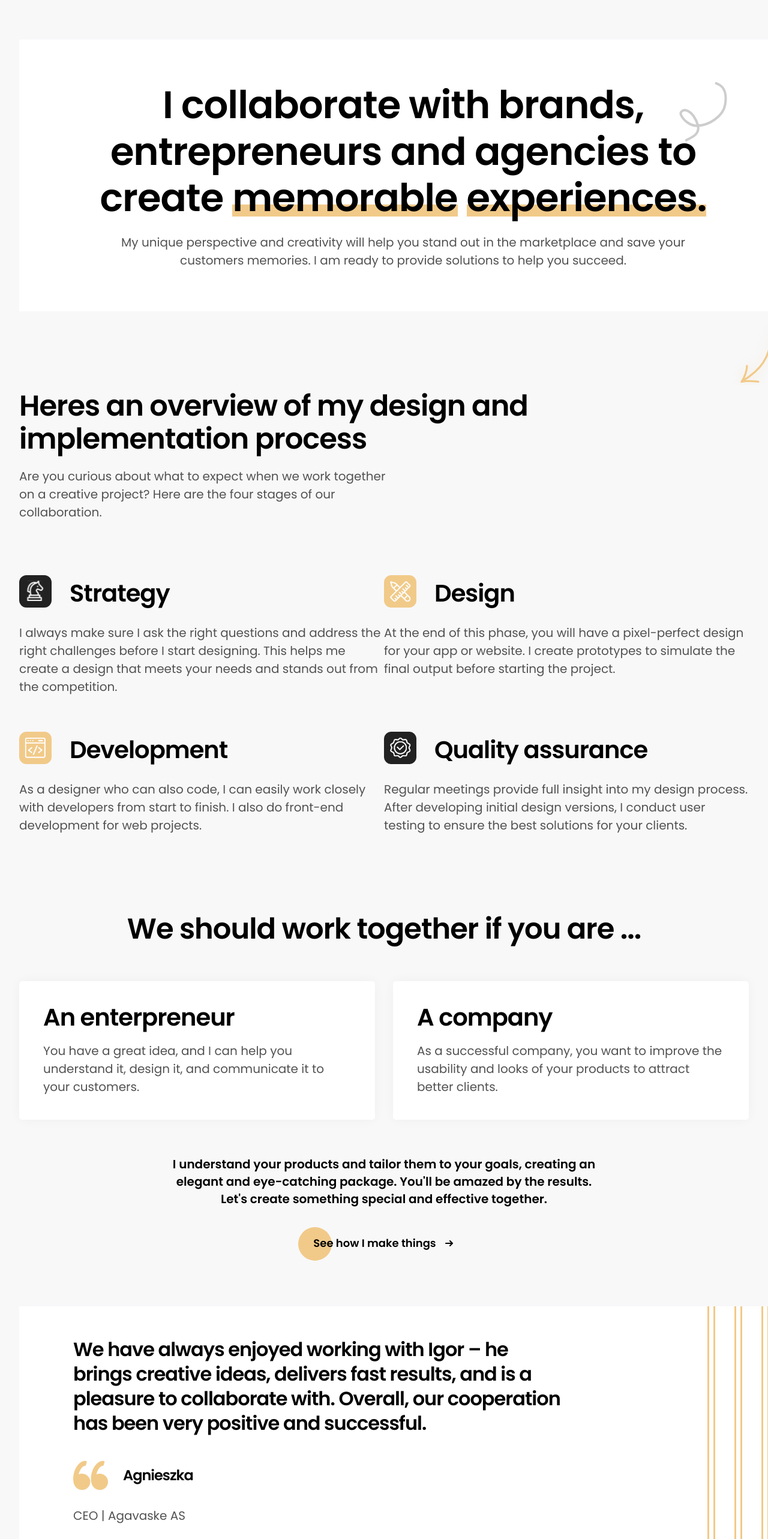
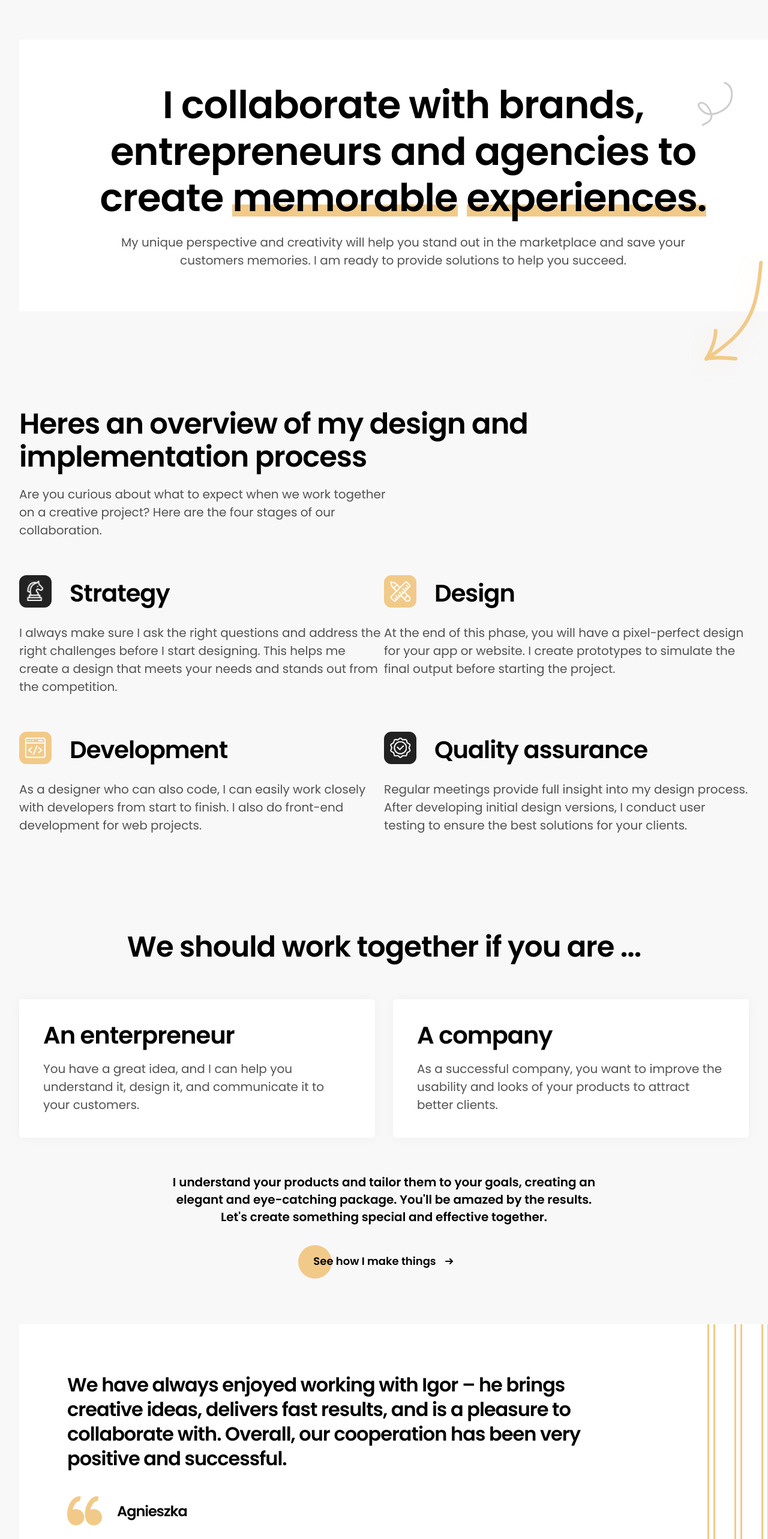
Before and after one commit to IgorSwatowski/igorswatowski.com, a Next.js app: page / in a window 1280 px wide. Shown: the part 968-3534 px from the top of the page at 60% size. Built offline with nearby package versions, Linux system fonts and the light colour scheme.

Commit message:
General fixes

```diff
--- a/src/i18n/locales/pl.ts
+++ b/src/i18n/locales/pl.ts
@@ -58,11 +58,11 @@ const pl = {
   ctaFirstText:
     'Możesz dotrzeć do swoich wymarzonych klientów online. Stwórzmy razem zwycięską stronę internetową i osiągnijmy Twoje cele. To jest możliwe i w Twoim zasięgu.',
   ctaSecondText: 'Zróbmy to!',
-  meetIgor: 'Poznaj Igora - osobę stojącą za marką',
+  meetIgor: 'Unikalne projekty stron internetowych dla Twojej firmy.',
   meetIgorTextFirst:
-    'Cześć, jestem Igor Swatowski, Web Designer i FrontEnd Developer, który wykorzystuje najpopularniejsze technologie i narzędzia projektowe.',
+    'Cześć, jestem Igor Swatowski, FrontEnd Developer & Web Designer, który korzysta z najpopularniejszych technologii i narzędzi projektowych.',
   meetIgorTextSecond:
-    'Jestem pasjonatem pomagania kreatywnym profesjonalistom w ulepszaniu ich stron internetowych i procesów pracy oraz zwiększaniu ich wartości i sukcesu.',
+    'Moim celem jest pomaganie kreatywnym profesjonalistom w ulepszaniu ich stron internetowych i procesów pracy, a także zwiększanie ich wartości i sukcesu. Jako FrontEnd Developer & Web Designer zawsze szukam nowych sposobów na tworzenie atrakcyjnych, funkcjonalnych i responsywnych stron internetowych, które pomogą moim klientom w osiągnięciu sukcesu w dzisiejszym wirtualnym świecie.',
   meetIgorBtn: 'Poznaj mnie bliżej',
   ctaSecondFirstText:
     'Podziel się ze mną swoimi pomysłami, a ja stworzę dla Ciebie stronę internetową, która będzie znacznie bardziej wydajna i skuteczna.',
--- a/src/pages/index.tsx
+++ b/src/pages/index.tsx
@@ -62,7 +62,7 @@ export default function Home() {
       <section className="collaborate container-box">
         <div className="collaborate-wrapper">
           <div className="collaborate-wrapper-lines-img">
-            <Image loading="lazy" src={LinesSvg} alt="" width={100} height={100} />
+            <Image loading="lazy" src={LinesSvg} alt="" />
           </div>
           <h2 className="collaborate-wrapper-heading heading-big" data-aos="fade-up">
             {t.collaborate}
@@ -77,7 +77,7 @@ export default function Home() {
             {t.collaborateTextMain}
           </p>
           <div className="collaborate-wrapper-arrow-img">
-            <Image loading="lazy" src={ArrowDownSvg} alt="" width={100} height={100} />
+            <Image loading="lazy" src={ArrowDownSvg} alt="" />
           </div>
         </div>
       </section>
--- a/src/styles/views/home/_collaborate.scss
+++ b/src/styles/views/home/_collaborate.scss
@@ -9,6 +9,7 @@
   margin: 0 auto;
   width: 100%;
   margin-top: 8rem;
+  margin-bottom: 8rem;
 
   @include respond(phone) {
     width: unset;
--- a/src/styles/views/home/_cta.scss
+++ b/src/styles/views/home/_cta.scss
@@ -2,7 +2,8 @@
 @import '../../abstracts/variables';
 
 .cta {
-  margin-top: 10rem;
+  margin-top: 8rem;
+  margin-bottom: 8rem;
   background-color: var(--gray);
   &-wrapper {
     display: flex;
@@ -12,7 +13,7 @@
     margin: 0 auto;
     width: 100%;
     position: relative;
-    padding: 5rem 0px;
+    padding: 8rem 0px;
     gap: 3rem;
 
     @include respond(phone) {
--- a/src/styles/views/home/_ctaSecond.scss
+++ b/src/styles/views/home/_ctaSecond.scss
@@ -2,14 +2,14 @@
 @import '../../abstracts/variables';
 
 .cta-second {
-  margin-top: 10rem;
+  margin-top: 8rem;
   background-color: var(--gray);
 
   @include respond(phone) {
-    margin-top: 7rem;
+    margin-top: 6rem;
   }
   @include respond(tablet-port) {
-    margin-top: 7rem;
+    margin-top: 6rem;
   }
   &-wrapper {
     display: flex;
@@ -19,7 +19,7 @@
     margin: 0 auto;
     width: 100%;
     position: relative;
-    padding: 6rem 0;
+    padding: 8rem 0;
 
     @include respond(phone) {
       width: unset;
--- a/src/styles/views/home/_implementationProcess.scss
+++ b/src/styles/views/home/_implementationProcess.scss
@@ -2,7 +2,8 @@
 @import '../../abstracts/variables';
 
 .implementation-process {
-  padding-top: 13rem;
+  padding-top: 8rem;
+  padding-bottom: 8rem;
   display: flex;
   margin: 0 auto;
   flex-direction: column;
@@ -23,7 +24,7 @@
     flex-wrap: wrap;
     width: 100%;
     gap: 6rem 0;
-    padding-top: 9rem;
+    padding-top: 6rem;
 
     @include respond(phone) {
       flex-direction: column;
--- a/src/styles/views/home/_references.scss
+++ b/src/styles/views/home/_references.scss
@@ -25,7 +25,6 @@
     display: flex;
     flex-direction: row;
     align-items: center;
-    justify-content: center;
     margin: 0 auto;
     width: 100%;
     position: relative;
@@ -44,7 +43,7 @@
     }
 
     &-left {
-      padding-left: 9rem;
+      padding: 8rem 0 8rem 8rem;
       width: 70%;
 
       @include respond(phone) {
@@ -125,6 +124,9 @@
       width: 30%;
       display: flex;
       margin-right: 3rem;
+      height: 100%;
+      position: absolute;
+      right: 0;
       @include respond(phone) {
         display: none;
       }
@@ -137,6 +139,7 @@
 
       img {
         margin-left: auto;
+        height: 100%;
       }
     }
   }
--- a/src/styles/views/home/_shortMeInfo.scss
+++ b/src/styles/views/home/_shortMeInfo.scss
@@ -7,7 +7,7 @@
   align-items: center;
   justify-content: center;
   margin: 0 auto;
-  padding-top: 7rem;
+  padding: 8rem 0;
   &-left {
     width: 50%;
     display: flex;
@@ -23,12 +23,7 @@
     @include respond(tablet-land) {
       width: 100%;
     }
-
-    &-heading {
-      max-width: 623px;
-    }
     &-text {
-      max-width: 519px;
       margin-top: 3rem;
     }
     .more-about-me-end-link {
@@ -43,6 +38,7 @@
     width: 50%;
     display: flex;
     justify-content: flex-end;
+    position: relative;
 
     @include respond(phone) {
       display: none;
@@ -53,5 +49,27 @@
     @include respond(tablet-land) {
       display: none;
     }
+
+    &::before {
+      content: '';
+      border: 10px solid var(--primary);
+      background: transparent;
+      width: 396px;
+      height: 500px;
+      position: absolute;
+      z-index: -1;
+      top: 7rem;
+      left: 25rem;
+
+      @include respond(phone) {
+        content: unset;
+      }
+      @include respond(tablet-port) {
+        content: unset;
+      }
+      @include respond(tablet-land) {
+        content: unset;
+      }
+    }
   }
 }
--- a/src/styles/views/home/_shouldWork.scss
+++ b/src/styles/views/home/_shouldWork.scss
@@ -7,7 +7,7 @@
   align-items: center;
   margin: 0 auto;
   flex-direction: column;
-  margin-top: 13rem;
+  margin-top: 8rem;
   &-list {
     display: flex;
     flex-direction: row;
```
